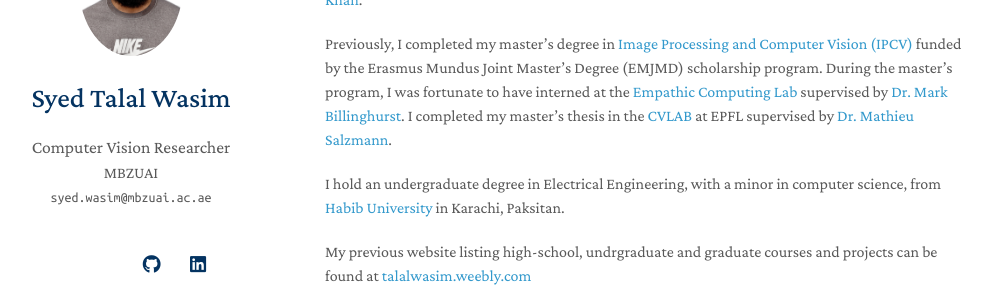
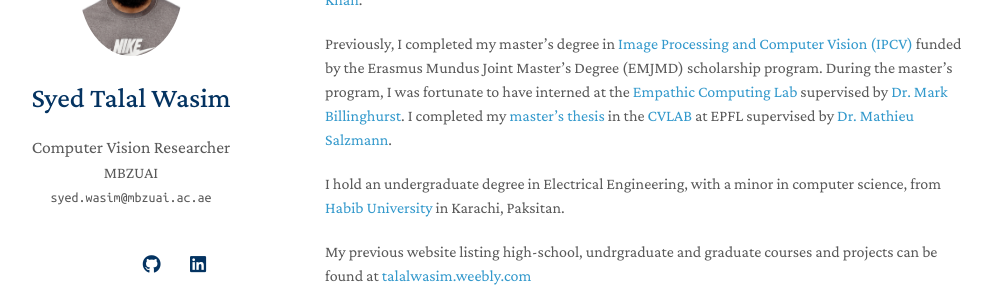
Before and after one commit to TalalWasim/talalwasim.github.io, a Jekyll site: the page built from index.md, in a window 1280 px wide and 900 px high. Shown: the part 169-469 px from the top of the window, without its empty margins (145-1140 px from the left). Built offline with Jekyll 4.4.1, drawn with Linux system fonts in a browser that asks for light colours; nearby versions of some CDN libraries; a style sheet for code colours, icons or effects is not loaded; our own code applies the rules of GitHub Pages for plain Markdown files; part of the change alters nothing that is shown.

```diff
--- a/index.md
+++ b/index.md
@@ -6,7 +6,7 @@ layout: homepage
 
 I am a researcher in computer vision, affiliated with the [Intelligent Visual Analytics Lab (IVAL)](https://www.ival-mbzuai.com/){:target="_blank"} at the [Mohamed Bin Zayed University of Artificial Intelligence (MBZUAI)](https://mbzuai.ac.ae/){:target="_blank"}. I am supervised by [Dr. Salman Khan](https://scholar.google.com.pk/citations?user=M59O9lkAAAAJ&hl=en){:target="_blank"}.
 
-Previously, I completed my master's degree in [Image Processing and Computer Vision (IPCV)](http://ipcv.eu/){:target="_blank"} funded by the Erasmus Mundus Joint Master's Degree (EMJMD) scholarship program. During the master's program, I was fortunate to have interned at  the [Empathic Computing Lab](http://empathiccomputing.org/){:target="_blank"} supervised by [Dr. Mark Billinghurst](https://scholar.google.com/citations?user=S-J_ItYAAAAJ&hl=en){:target="_blank"}. I completed my master's thesis in the [CVLAB](https://www.epfl.ch/labs/cvlab/){:target="_blank"} at EPFL supervised by [Dr. Mathieu Salzmann](https://scholar.google.com/citations?user=n-B0jr4AAAAJ&hl=en&oi=ao){:target="_blank"}.
+Previously, I completed my master's degree in [Image Processing and Computer Vision (IPCV)](http://ipcv.eu/){:target="_blank"} funded by the Erasmus Mundus Joint Master's Degree (EMJMD) scholarship program. During the master's program, I was fortunate to have interned at  the [Empathic Computing Lab](http://empathiccomputing.org/){:target="_blank"} supervised by [Dr. Mark Billinghurst](https://scholar.google.com/citations?user=S-J_ItYAAAAJ&hl=en){:target="_blank"}. I completed my [master's thesis](assets/files/msc_thesis_wasim_syedtalal.pdf){:target="_blank"} in the [CVLAB](https://www.epfl.ch/labs/cvlab/){:target="_blank"} at EPFL supervised by [Dr. Mathieu Salzmann](https://scholar.google.com/citations?user=n-B0jr4AAAAJ&hl=en&oi=ao){:target="_blank"}.
 
 I hold an undergraduate degree in Electrical Engineering, with a minor in computer science, from [Habib University](https://habib.edu.pk/){:target="_blank"} in Karachi, Paksitan.
 
```
